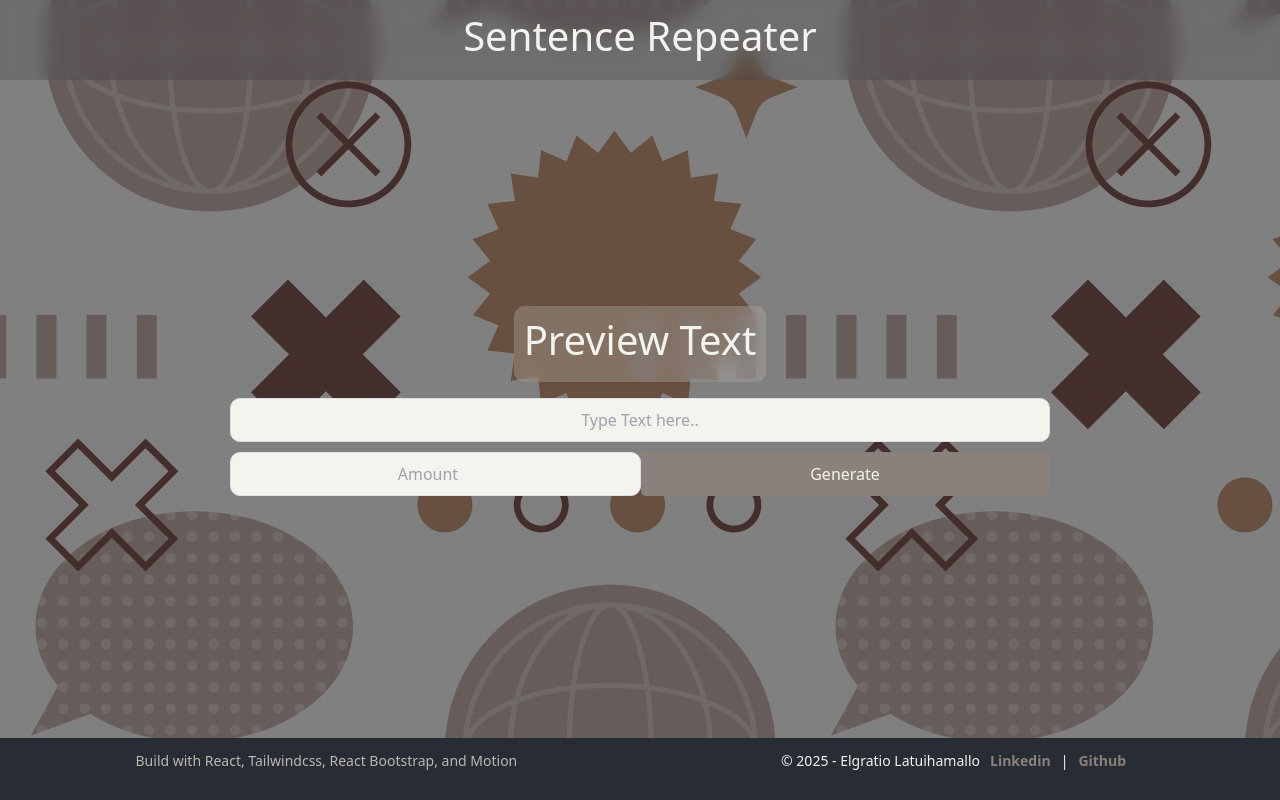
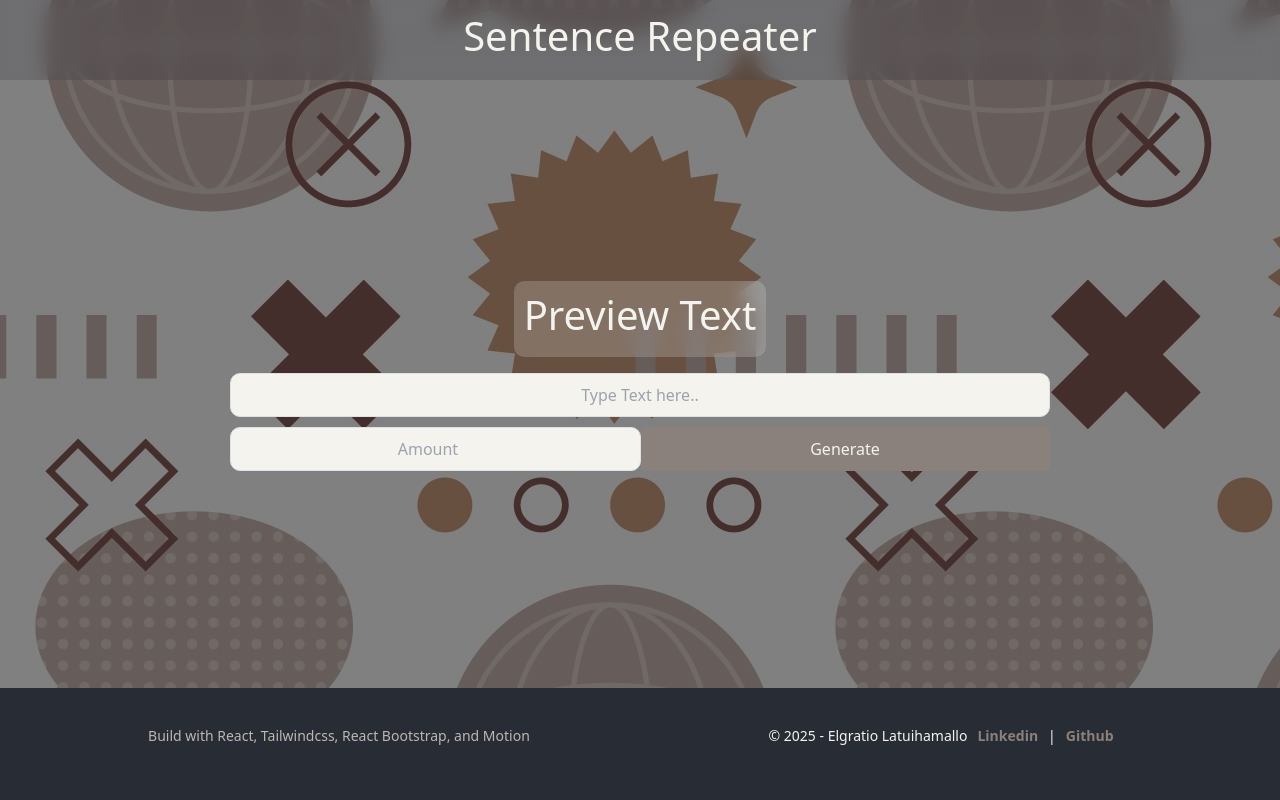
Before and after one commit to akael888/sentence-repeater, a React (Create React App) app in the folder my-app/: page / in a window 1280 px wide. Built offline with nearby package versions, Linux system fonts and the light colour scheme.

Commit message:
fix : Added Additional Padding

```diff
--- a/my-app/src/App.js
+++ b/my-app/src/App.js
@@ -61,7 +61,7 @@ function App() {
               duration: 0.5,
               ease: "easeInOut",
             }}
-            className="w-full h-auto bg-color-foreground mt-auto"
+            className="w-full h-auto bg-color-foreground mt-auto p-[2%]"
           >
             <div className="w-full h-auto flex flex-col sm:flex-row p-[2%] sm:p-[1%] ">
               <div className="w-full grid place-items-center sm:flex sm:flex-row sm:items-center sm:justify-center sm:gap-[10px] text-sub-color">
```
